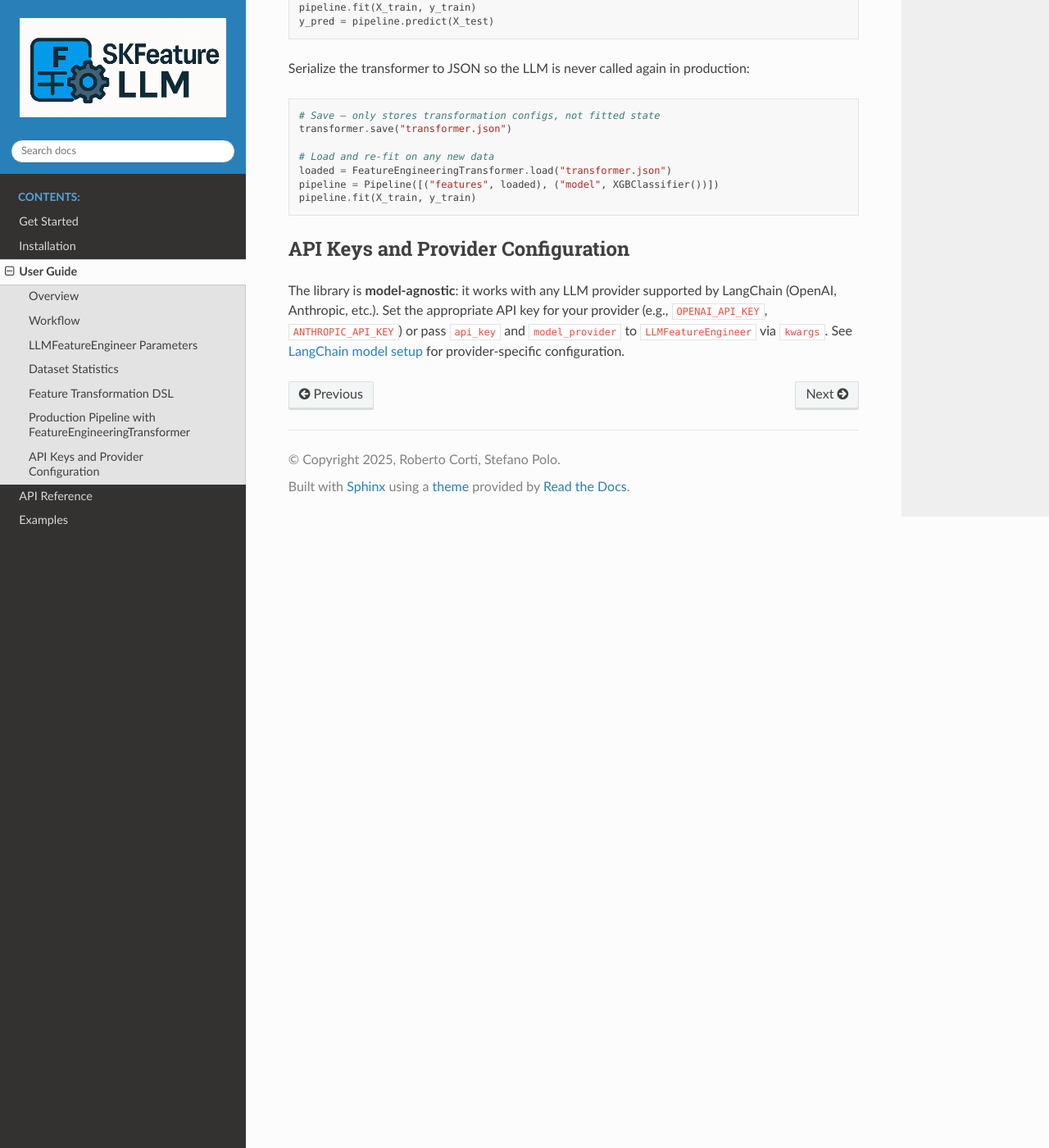
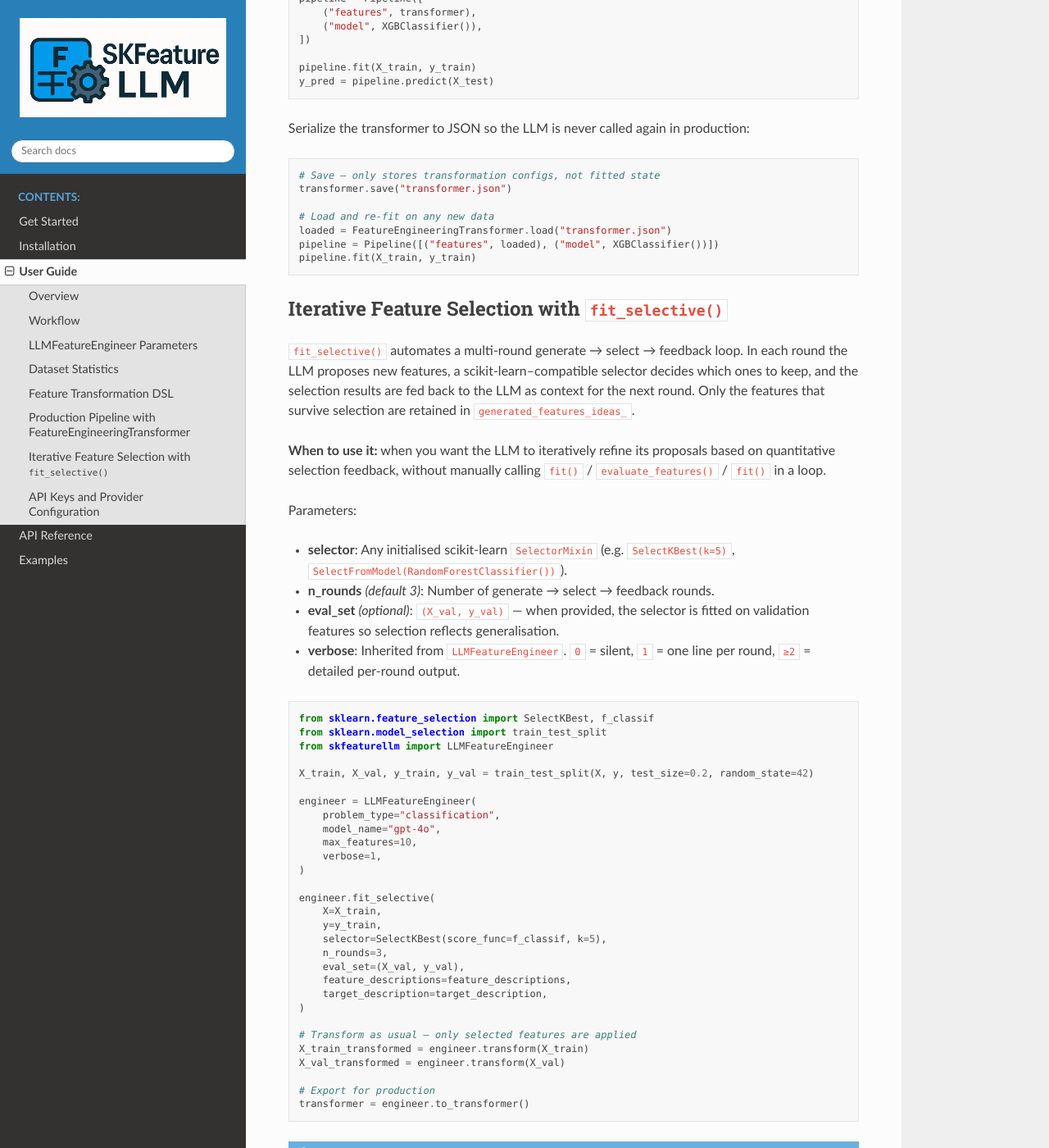
Before and after one commit to RobertoCorti/skfeaturellm, a Sphinx documentation site: the page built from docs/user_guide.rst, in a window 1280 px wide and 1400 px high, scrolled down 2630 px. Shown: the whole window at 82% size. Built offline with Sphinx 7.4.7 and the Read the Docs theme 3.1.0, drawn with Linux system fonts in a browser that asks for light colours; some of the changed text lies outside the part shown.

Commit message:
docs: document fit_selective() iterative feature selection workflow

```diff
--- a/docs/get_started.rst
+++ b/docs/get_started.rst
@@ -26,6 +26,8 @@ The code snippets below introduce ``skfeaturellm``'s core workflow. Both example
 1. Split data into train and test sets.
 2. Call ``fit()`` on the training set only, passing ``y`` so that dataset statistics are injected into the LLM prompt.
 3. Call ``transform()`` on each split independently.
+
+For an automated multi-round generate → select → feedback loop, use ``fit_selective()`` instead of ``fit()``. See the :doc:`user_guide` for details.
 
 .. note::
    Always fit on training data only to avoid leaking test-set information into the LLM prompt.
--- a/docs/user_guide.rst
+++ b/docs/user_guide.rst
@@ -15,6 +15,8 @@ Workflow
 2. **Transform**: Execute the generated transformations on train and test sets.
 3. **Evaluate** (optional): Score each generated feature with mutual information or correlation to select only the beneficial ones.
 4. **Export to Production** (optional): Convert the selected features into a ``FeatureEngineeringTransformer`` for use inside scikit-learn pipelines, cross-validation, or serialized deployments.
+
+For an automated generate → select → feedback loop, use ``fit_selective()`` instead of ``fit()`` (see :ref:`iterative-feature-selection`).
 
 .. note::
    Always call ``fit()`` on **training data only** to prevent data leakage.
@@ -84,7 +86,7 @@ After evaluating and selecting features, call ``to_transformer()`` to export the
     # --- Exploration phase ---
     engineer = LLMFeatureEngineer(problem_type="classification", model_name="gpt-4o")
     engineer.fit(X_train, y=y_train)
-    engineer.transform(X_train)  # populates engineer.generated_features
+    engineer.transform(X_train)  # populates engineer.generated_features_ideas_
 
     # Export selected features (or all of them) to a production transformer
     transformer = engineer.to_transformer()
@@ -120,6 +122,57 @@ Serialize the transformer to JSON so the LLM is never called again in production
     pipeline.fit(X_train, y_train)
 
 
+.. _iterative-feature-selection:
+
+Iterative Feature Selection with ``fit_selective()``
+-----------------------------------------------------
+``fit_selective()`` automates a multi-round generate → select → feedback loop. In each round the LLM proposes new features, a scikit-learn–compatible selector decides which ones to keep, and the selection results are fed back to the LLM as context for the next round. Only the features that survive selection are retained in ``generated_features_ideas_``.
+
+**When to use it:** when you want the LLM to iteratively refine its proposals based on quantitative selection feedback, without manually calling ``fit()`` / ``evaluate_features()`` / ``fit()`` in a loop.
+
+Parameters:
+
+- **selector**: Any initialised scikit-learn ``SelectorMixin`` (e.g. ``SelectKBest(k=5)``, ``SelectFromModel(RandomForestClassifier())``).
+- **n_rounds** *(default 3)*: Number of generate → select → feedback rounds.
+- **eval_set** *(optional)*: ``(X_val, y_val)`` — when provided, the selector is fitted on validation features so selection reflects generalisation.
+- **verbose**: Inherited from ``LLMFeatureEngineer``. ``0`` = silent, ``1`` = one line per round, ``≥2`` = detailed per-round output.
+
+.. code-block:: python
+
+    from sklearn.feature_selection import SelectKBest, f_classif
+    from sklearn.model_selection import train_test_split
+    from skfeaturellm import LLMFeatureEngineer
+
+    X_train, X_val, y_train, y_val = train_test_split(X, y, test_size=0.2, random_state=42)
+
+    engineer = LLMFeatureEngineer(
+        problem_type="classification",
+        model_name="gpt-4o",
+        max_features=10,
+        verbose=1,
+    )
+
+    engineer.fit_selective(
+        X=X_train,
+        y=y_train,
+        selector=SelectKBest(score_func=f_classif, k=5),
+        n_rounds=3,
+        eval_set=(X_val, y_val),
+        feature_descriptions=feature_descriptions,
+        target_description=target_description,
+    )
+
+    # Transform as usual — only selected features are applied
+    X_train_transformed = engineer.transform(X_train)
+    X_val_transformed = engineer.transform(X_val)
+
+    # Export for production
+    transformer = engineer.to_transformer()
+
+.. note::
+   ``fit_selective()`` sets the same fitted state as ``fit()``. You can call ``transform()``, ``evaluate_features()``, and ``to_transformer()`` on the result exactly as you would after a regular ``fit()``.
+
+
 API Keys and Provider Configuration
 ------------------------------------
 The library is **model-agnostic**: it works with any LLM provider supported by LangChain (OpenAI, Anthropic, etc.). Set the appropriate API key for your provider (e.g., ``OPENAI_API_KEY``, ``ANTHROPIC_API_KEY``) or pass ``api_key`` and ``model_provider`` to ``LLMFeatureEngineer`` via ``kwargs``. See `LangChain model setup <https://python.langchain.com/docs/integrations/chat/>`_ for provider-specific configuration.
```
